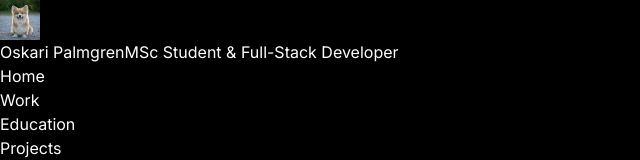
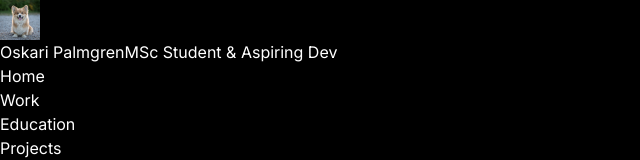
Before and after one commit to Palmgrenoskari/portfolio-site, a Next.js app: page / in a window 1280 px wide. Shown: the top 160 px of the page, without its empty margins (0-640 px from the left). Built offline with nearby package versions, Linux system fonts and the light colour scheme.

Commit message:
minor edit

```diff
--- a/src/components/Header.tsx
+++ b/src/components/Header.tsx
@@ -21,7 +21,7 @@ export default function Header() {
         <Link href="/" className="flex items-center space-x-2">
           <LogoWithName
             name="Oskari Palmgren"
-            description="MSc Student & Full-Stack Developer"
+            description="MSc Student & Aspiring Dev"
           />
         </Link>
 
```
